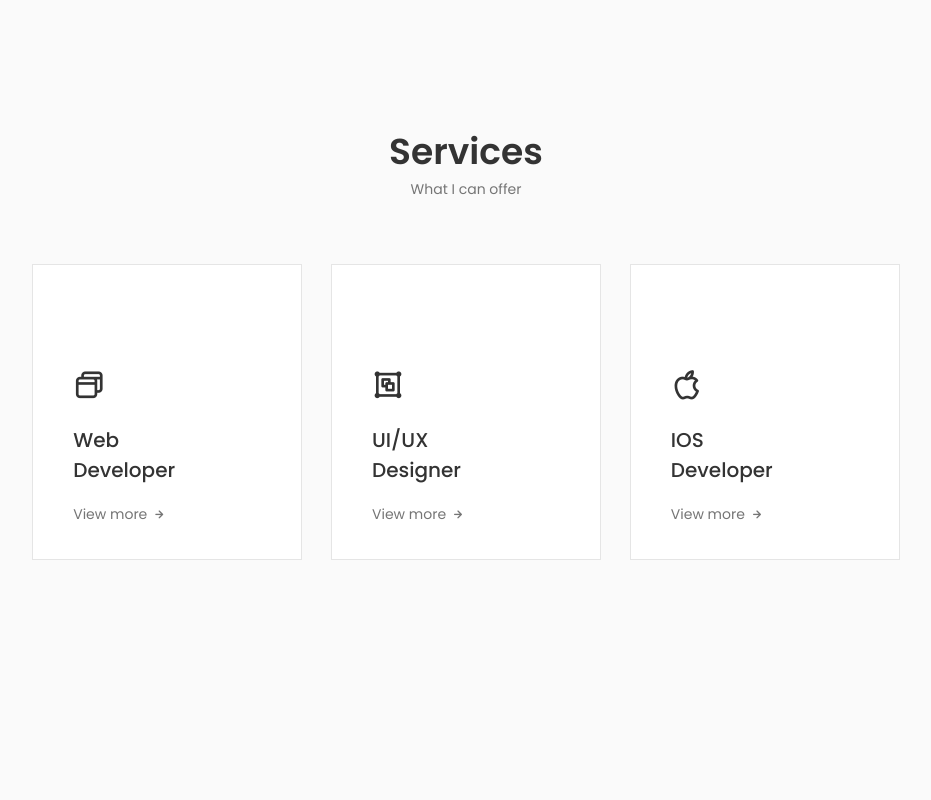
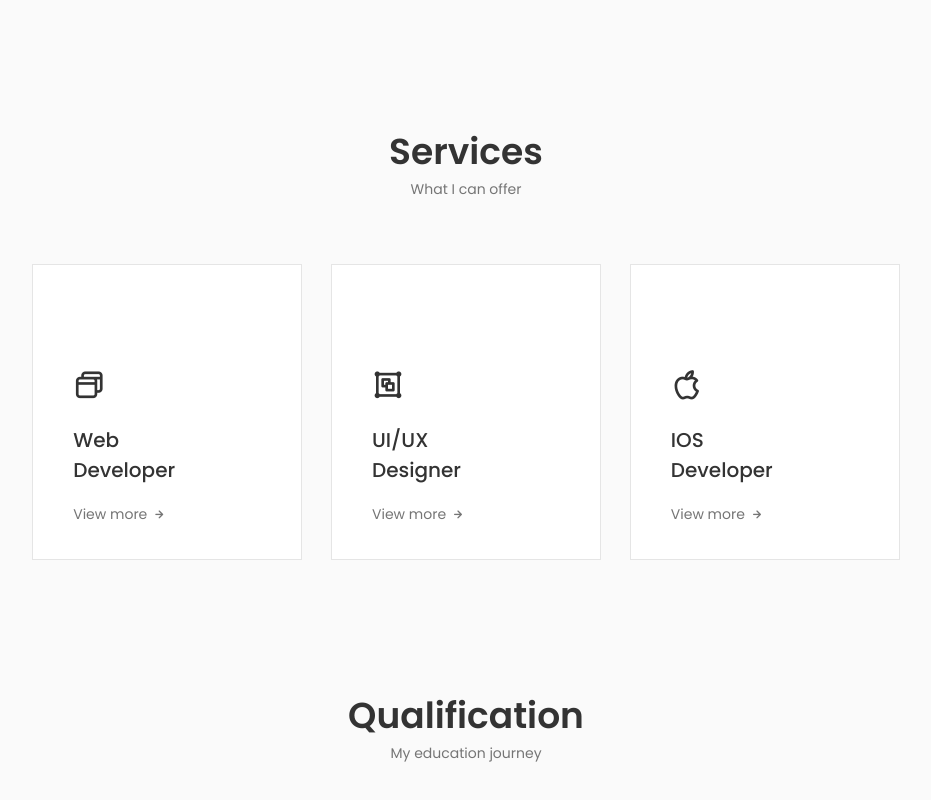
Before and after one commit to sayordebbarma/sayo-portfolio, a React (Create React App) app: page / in a window 1280 px wide. Shown: the part 1976-2776 px from the top of the page, without its empty margins (174-1105 px from the left). Before the commit the page ends 2568 px from the top, so only its background shows below. Built offline with nearby package versions, Linux system fonts and the light colour scheme.

Commit message:
added html-part of qualification component

```diff
--- a/src/App.js
+++ b/src/App.js
@@ -4,6 +4,7 @@ import Home from './Components/Home/Home';
 import About from './Components/About/About';
 import Skills from './Components/Skills/Skills';
 import Services from './Components/Services/Services';
+import Qualification from './Components/Qualification/Qualification';
 
 function App() {
   return (
@@ -15,6 +16,7 @@ function App() {
       <About />
       <Skills />
       <Services />
+      <Qualification />
     </main>
     </>
 
--- a/src/Components/Header/Header.css
+++ b/src/Components/Header/Header.css
@@ -17,7 +17,7 @@
 
 .nav_logo, .nav_toggle {
     color: var(--title-color);
-    font-weight: var(--font-medium);
+    font-weight: var(--font-bold);
 }
 
 .nav_list {
--- /dev/null
+++ b/src/Components/Qualification/Qualification.jsx
@@ -0,0 +1,142 @@
+import React from 'react'
+import './Qualification.css'
+
+const Qualification = () => {
+  return (
+    <section className="qualification section" id="qualification">
+        <h2 className="section_title">Qualification</h2>
+        <span className="section_subtitle">My education journey</span>
+
+        <div className="qualification_container container">
+          <div className="qualification_tabs">
+            <div className="qualification_button qualification_active  button_flex">
+              <div className="uil uil-graduation-cap qualification_icon"></div> Education
+            </div>
+
+            <div className="qualification_button button_flex">
+              <div className="uil uil-briefcase-alt qualification_icon"></div> Experience
+            </div>
+          </div>
+
+          <div className="qualification_sections">
+            <div className="qualification_content">
+              <div className="qualification_data">
+                <div>
+                  <h3 className="qualification_title">web Developement</h3>
+                  <span className="qualification_subtitle">Bhopal - Institute</span>
+                  <div className="qualification_calender">
+                    <div className="uil uil-calender qualification_icon"></div> 2021 - present
+                  </div>
+                </div>
+
+                <div>
+                  <span className="qualification_rounder"></span>
+                  <span className="qualification_line"></span>
+                </div>
+              </div>
+
+              <div className="qualification_data">
+                <div></div>
+
+                <div>
+                  <span className="qualification_rounder"></span>
+                  <span className="qualification_line"></span>
+                </div>
+
+                <div>
+                  <h3 className="qualification_title">IOS developement</h3>
+                  <span className="qualification_subtitle">Bhopal - Institute</span>
+                  <div className="qualification_calender">
+                    <div className="uil uil-calender qualification_icon"></div> 2021 - present
+                  </div>
+                </div>
+              </div>
+
+              <div className="qualification_data">
+                <div>
+                  <h3 className="qualification_title">web Design</h3>
+                  <span className="qualification_subtitle">Bhopal - Institute</span>
+                  <div className="qualification_calender">
+                    <div className="uil uil-calender qualification_icon"></div> 2021 - present
+                  </div>
+                </div>
+
+                <div>
+                  <span className="qualification_rounder"></span>
+                  <span className="qualification_line"></span>
+                </div>
+              </div>
+
+              <div className="qualification_data">
+                <div></div>
+
+                <div>
+                  <span className="qualification_rounder"></span>
+                  <span className="qualification_line"></span>
+                </div>
+
+                <div>
+                  <h3 className="qualification_title">Video Editting</h3>
+                  <span className="qualification_subtitle">Bhopal - Institute</span>
+                  <div className="qualification_calender">
+                    <div className="uil uil-calender qualification_icon"></div> 2021 - present
+                  </div>
+                </div>
+              </div>
+            </div>
+
+            <div className="qualification_content">
+              <div className="qualification_data">
+                <div>
+                  <h3 className="qualification_title">Product Management</h3>
+                  <span className="qualification_subtitle">Bhopal - Institute</span>
+                  <div className="qualification_calender">
+                    <div className="uil uil-calender qualification_icon"></div> 2021 - present
+                  </div>
+                </div>
+
+                <div>
+                  <span className="qualification_rounder"></span>
+                  <span className="qualification_line"></span>
+                </div>
+              </div>
+
+              <div className="qualification_data">
+                <div></div>
+
+                <div>
+                  <span className="qualification_rounder"></span>
+                  <span className="qualification_line"></span>
+                </div>
+
+                <div>
+                  <h3 className="qualification_title">Blender Modelling</h3>
+                  <span className="qualification_subtitle">Bhopal - Institute</span>
+                  <div className="qualification_calender">
+                    <div className="uil uil-calender qualification_icon"></div> 2021 - present
+                  </div>
+                </div>
+              </div>
+
+              <div className="qualification_data">
+                <div>
+                  <h3 className="qualification_title">Figma Designer</h3>
+                  <span className="qualification_subtitle">Bhopal - Institute</span>
+                  <div className="qualification_calender">
+                    <div className="uil uil-calender qualification_icon"></div> 2021 - present
+                  </div>
+                </div>
+
+                <div>
+                  <span className="qualification_rounder"></span>
+                  <span className="qualification_line"></span>
+                </div>
+              </div>
+            </div>
+          </div>
+        </div>
+    </section>
+  )
+}
+
+export default Qualification
```
Also changed, not shown: src/Components/Qualification/Qualification.css (added).
